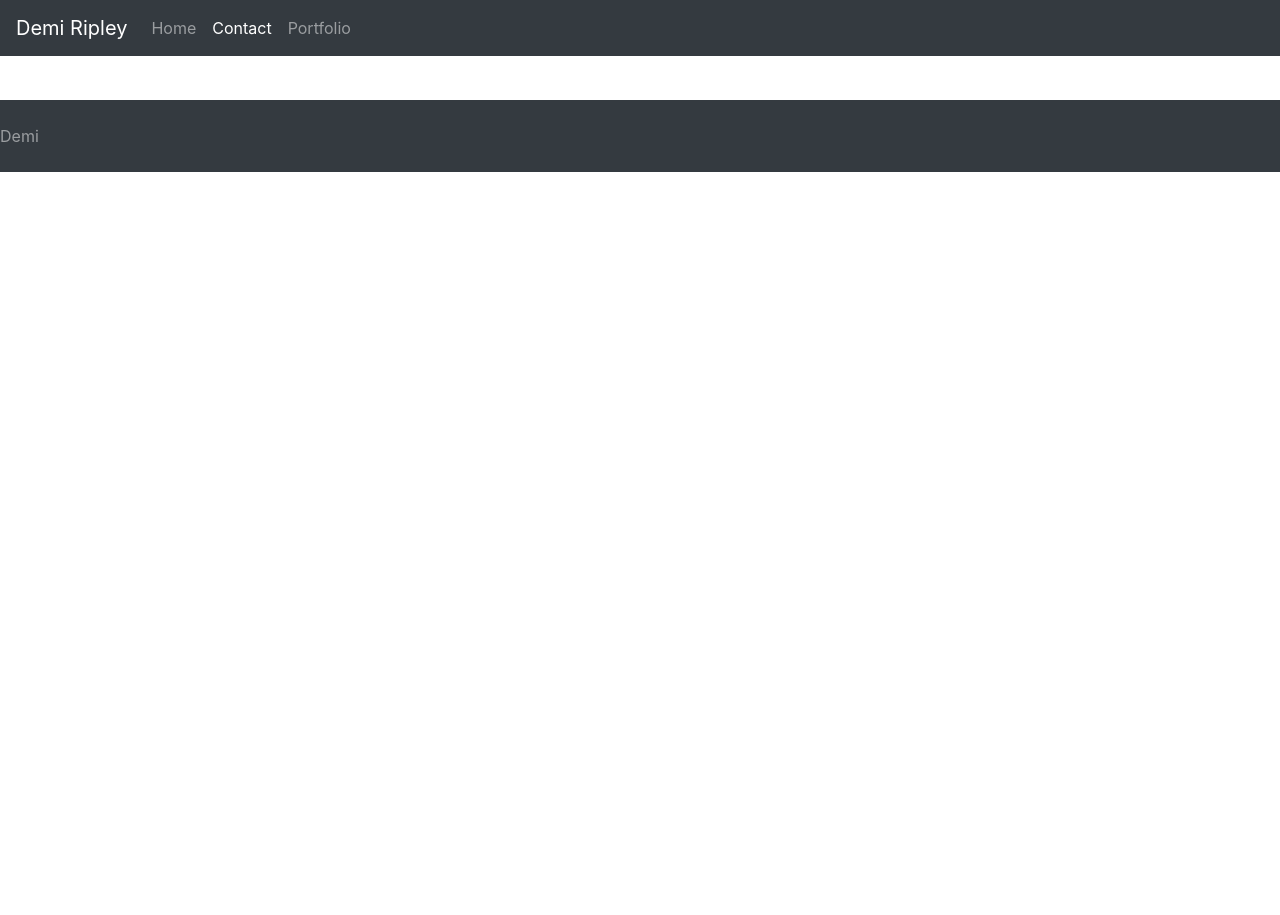
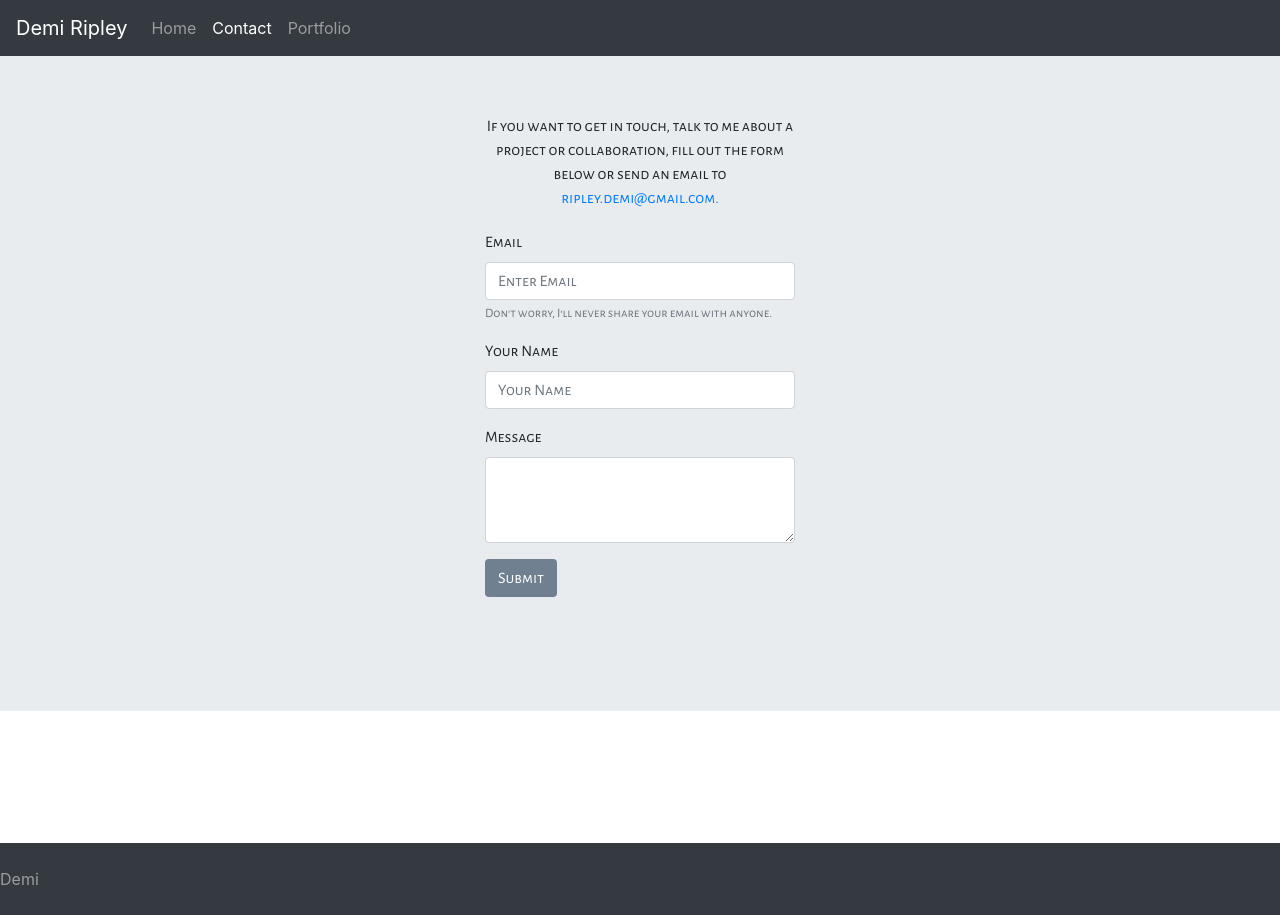
Before and after one commit to demi0504/react-portfolio, a React (Create React App) app in the folder portfolio/: page /contact in a window 1280 px wide. Before the commit the page ends 800 px from the top, so only its background shows below. Built offline with nearby package versions, Linux system fonts and the light colour scheme.

Commit message:
added styling for contact form

```diff
--- a/portfolio/src/App.js
+++ b/portfolio/src/App.js
@@ -1,7 +1,8 @@
 import React from 'react';
-import { BrowserRouter as Router, Route, Switch } from "react-router-dom";
+import { BrowserRouter as Router, Route } from "react-router-dom";
 import Home from "./pages/Home";
 import Portfolio from "./pages/Portfolio";
+import Contact from "./pages/Contact";
 import Navbar from "./components/Navbar";
 import Wrapper from "./components/Wrapper";
 import Footer from './components/Footer';
@@ -16,6 +17,7 @@ function App() {
           <Route exact path="/" component={Home} />
           <Route exact path="/home" component={Home} />
           <Route exact path="/portfolio" component={Portfolio} />
+          <Route exact path="/contact" component={Contact} />
         </Wrapper>
         <Footer />
       </div>
--- a/portfolio/src/components/Wrapper/style.css
+++ b/portfolio/src/components/Wrapper/style.css
@@ -35,6 +35,29 @@ p {
     padding: 20px;
     text-align: center;
 }
+.fa-cocktail {
+    font-size: 30px;
+}
+
+.fa-code {
+    font-size: 30px;
+}
+
+img:hover {
+    opacity: 0.3;
+    transition: .5s ease;
+}
+
+.portfolio-heading {
+    background-color: white;
+    font-family: 'Alegreya Sans SC', sans-serif;
+
+}
+
+.jumbotron-portfolio {
+    margin-top: 30px;
+    margin-bottom: 0;
+}
 /*Card Styling*/
 .g-card {
     margin: 20px;
@@ -57,3 +80,33 @@ p {
     font-size: 16px;
     margin: 0px;
 }
+/*Contact form styling*/
+.contactSection {
+    background-color: transparent;
+}
+
+.contact {
+    border-radius: 25px;
+    font-family: 'Alegreya Sans SC', sans-serif;
+    margin-top: 30px;
+    margin-bottom: 30px;
+    padding: 20px;
+}
+
+.contactText {
+    padding-bottom: 20px;
+    text-align: center;
+}
+
+.jumbotron-fluid {
+    margin-bottom: 0;
+}
+
+#submit-btn {
+    background-color: #708090;
+    border-color: transparent;
+}
+
+#submit-btn:hover {
+    background-color: #696969;
+}
--- a/portfolio/src/pages/Contact.js
+++ b/portfolio/src/pages/Contact.js
@@ -0,0 +1,36 @@
+import React, { Component } from 'react'
+
+export default class Home extends Component {
+  render() {
+    return (
+      <div>
+        <div class="jumbotron jumbotron-fluid">
+          <div class="container contactSection">
+            <div class="row">
+              <form class="col-md-4 offset-md-4">
+                <div class="contact offset">
+                  <div class="contactText">If you want to get in touch, talk to me about a project or collaboration,
+                    fill out the form below or send an email to <a href="ripley.demi@gmail.com">ripley.demi@gmail.com.</a></div>
+                    <div class="form-group">
+                    <label for="email">Email</label>
+                    <input type="email" class="form-control" id="email" aria-describedby="emailHelp" placeholder="Enter Email" required />
+                    <small id="emailHelp" class="form-text text-muted">Don't worry, I'll never share your email with anyone.</small>
+                </div>
+                <div class="form-group">
+                    <label for="text">Your Name</label>
+                    <input type="text" class="form-control" id="text" aria-describedby="emailHelp" placeholder="Your Name" required />
+                </div>
+                <div class="form-group">
+                    <label for="exampleFormControlTextarea1">Message</label>
+                    <textarea class="form-control" id="exampleFormControlTextarea1" rows="3" required></textarea>
+                </div>
+                <button type="submit" class="btn btn-primary" id="submit-btn">Submit</button>
+                </div>
+              </form>
+            </div>
+          </div>
+        </div>
+      </div>
+        )
+    }
+}
--- a/portfolio/src/pages/Home.js
+++ b/portfolio/src/pages/Home.js
@@ -1,5 +1,5 @@
 import React, { Component } from 'react'
-// import Jumbotron from "../components/Jumbotron";
+
 
 export default class Home extends Component {
   render() {
```
